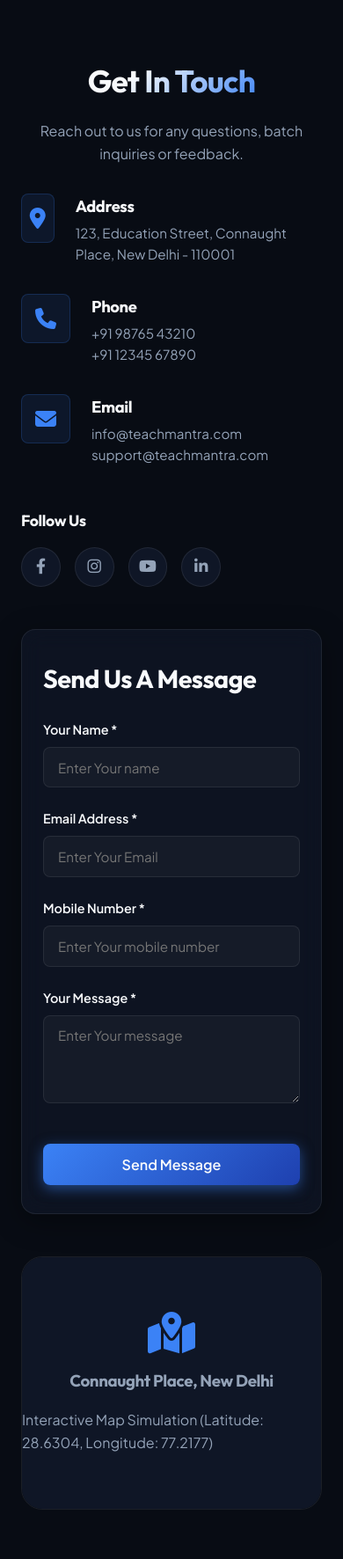
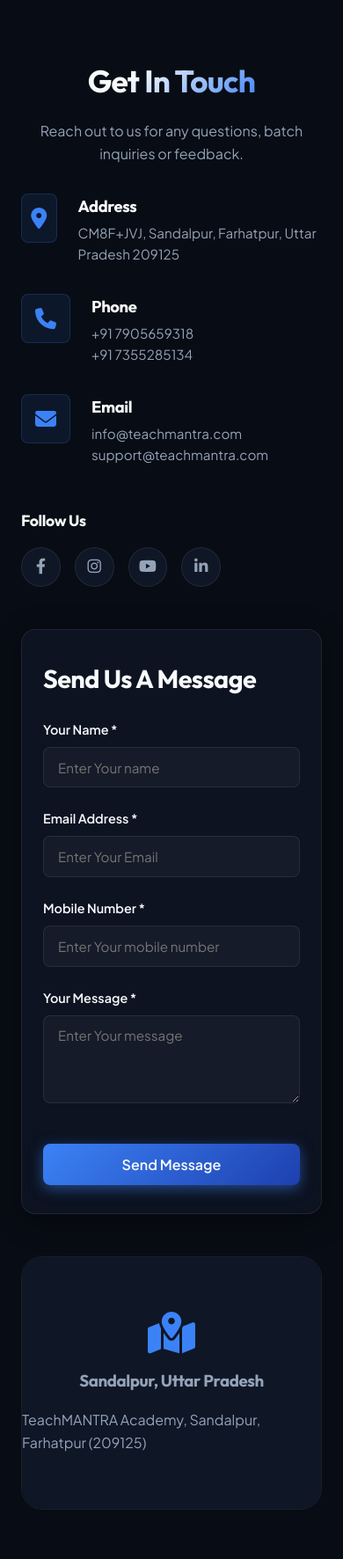
Before and after one commit to Lakisharma/TechMantra, a Django app: page /contact/ in a window 390 px wide. Shown: the part 264-2036 px from the top of the page at 88% size. Run offline with Django 5.2, Linux system fonts and the light colour scheme; data comes from the database, SQL or seed files in the repository.

Commit message:
Update contact address, phone numbers and map location to Sandalpur

```diff
--- a/myapp/templates/contact.html
+++ b/myapp/templates/contact.html
@@ -33,7 +33,7 @@
             <div class="contact-icon-box"><i class="fa-solid fa-location-dot"></i></div>
             <div class="contact-text">
               <h4>Address</h4>
-              <p>123, Education Street, Connaught Place, New Delhi - 110001</p>
+              <p>CM8F+JVJ, Sandalpur, Farhatpur, Uttar Pradesh 209125</p>
             </div>
           </div>
 
@@ -41,7 +41,7 @@
             <div class="contact-icon-box"><i class="fa-solid fa-phone"></i></div>
             <div class="contact-text">
               <h4>Phone</h4>
-              <p>+91 98765 43210<br>+91 12345 67890</p>
+              <p>+91 7905659318<br>+91 7355285134</p>
             </div>
           </div>
 
@@ -100,8 +100,8 @@
         <div class="map-container">
           <div class="map-placeholder">
             <i class="fa-solid fa-map-location-dot"></i>
-            <h3>Connaught Place, New Delhi</h3>
-            <p>Interactive Map Simulation (Latitude: 28.6304, Longitude: 77.2177)</p>
+            <h3>Sandalpur, Uttar Pradesh</h3>
+            <p>TeachMANTRA Academy, Sandalpur, Farhatpur (209125)</p>
           </div>
         </div>
       </div>
```
